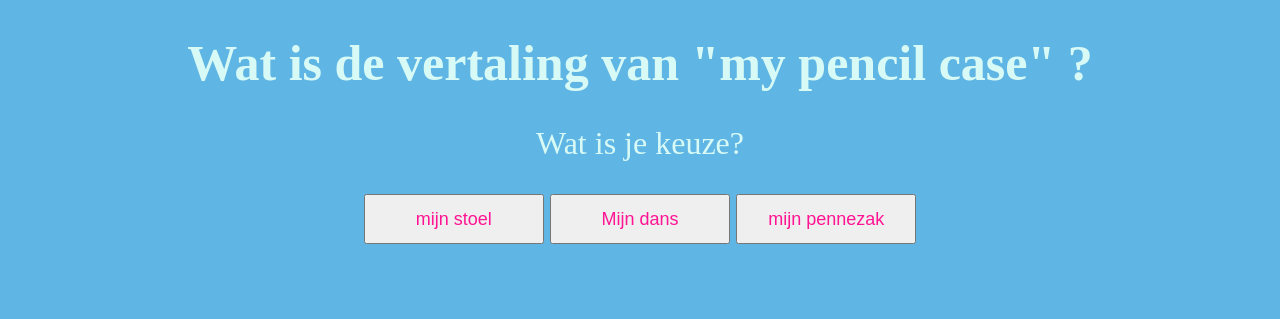
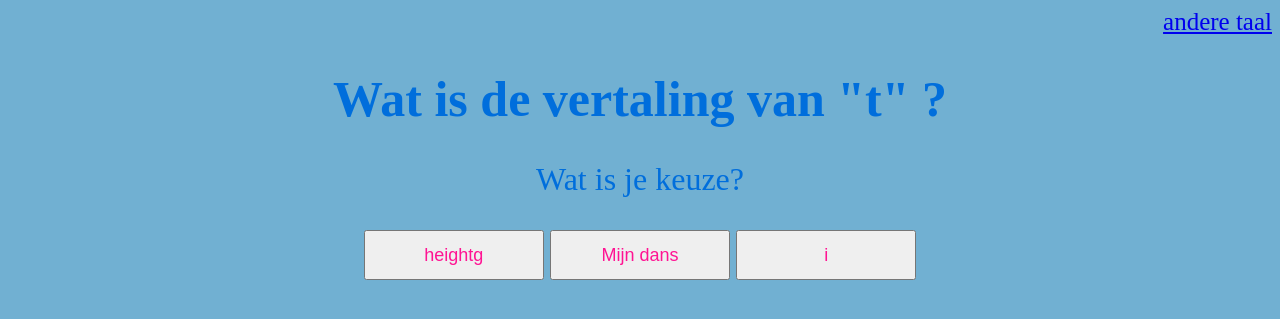
Before and after one commit to TuxGhost/TalenOefenen, a Flask app: page /Engels in a window 1280 px wide. Shown: the top 319 px of the page. Run offline with Flask 3, Linux system fonts and the light colour scheme.

Commit message:
optie 'andere taal' in zowel vertalen als controleren pagina

```diff
--- a/data/The food.txt
+++ b/data/The food.txt
@@ -1,10 +1,7 @@
 Mijn naam,My name
 Het eten,The food
 Mijn dans,My dance
-mijn jas,my jacket
-mijn lievelings,my favourite
-mijn stoel,my chair
-mijn pennezak,my pencil case
-jouw klok,your clock
-zijn rugzak,his backpack
-onze klas,our class
+a,Bc
+vraagf,q
+heightg,y
+i,t
--- a/static/mycss.css
+++ b/static/mycss.css
@@ -3,10 +3,16 @@ head {
 }
 body {
         /*color : #00FF00;*/
-        color:rgb(215, 250, 246);
-        background-color:rgb(95, 181, 227);
+        color:rgb(0, 110, 220);
+        background-color:rgb(113, 176, 210);
         text-align: center;
         font-size:25px
+}
+
+#rechts{
+        color:rgb(255, 255, 255);
+        text-align: right;
+
 }
 .foutboodschap {
         color:rgb(255, 173, 173);
@@ -35,7 +41,7 @@ button {
 
 }
 .test {
-        background-color: black;
-        color: chartreuse;
+        background-color: rgb(32, 56, 126);
+        color: rgb(150, 156, 201);
         font-family:verdana;
 }
--- a/templates/TaalEN.html
+++ b/templates/TaalEN.html
@@ -5,6 +5,9 @@
         <link rel="stylesheet" type="text/css" href="{{url_for('.static', filename='mycss.css')}}">
     </head>
     <body>
+        <div id="rechts">
+            <a href="/">andere taal</a>
+        </div>
         <div>
             <h1>Wat is de vertaling van "{{ vraag }}" ? </h1>
         <div> <p>Wat is je keuze?</p>
--- a/templates/TaalFR.html
+++ b/templates/TaalFR.html
@@ -5,8 +5,12 @@
         <link rel="stylesheet" type="text/css" href="{{url_for('.static', filename='mycss.css')}}">
     </head>
     <body>
+        <div id="rechts">
+            <a href="/">andere taal</a>
+        </div>
         <div>
             <h1>Wat is de vertaling van "{{ vraag }}" ? </h1>
+        </div>
         <div> <p>Wat is je keuze ?</p>
             <form action="/controleerFR" method="post">
                 <button type="submit" name="antwoordA" value="A">{{antwoord}}</button>
@@ -14,6 +18,5 @@
                 <button type="submit" name="antwoordC" value="C">{{woordant}}</button>
             </form>
         </div>
-        </div>
     </body>
 </html>
--- a/templates/controleerFR.html
+++ b/templates/controleerFR.html
@@ -5,12 +5,12 @@
         <link rel="stylesheet" type="text/css" href="{{url_for('.static', filename='mycss.css')}}">
     </head>
     <body>
+        <div id="rechts">
+            <a href="/">andere taal</a>
+        </div>
         <div>
             <h1 id="test">{{tekst}}</h1>
             <a href="/Frans">nieuwe vraag</a>
         </div>
-        <div>
-            <a href="/">andere taal</a>
-        </div>
     </body>
 </html>
```
Also changed, not shown: templates/controleerEN.html (+3 -4 lines).
